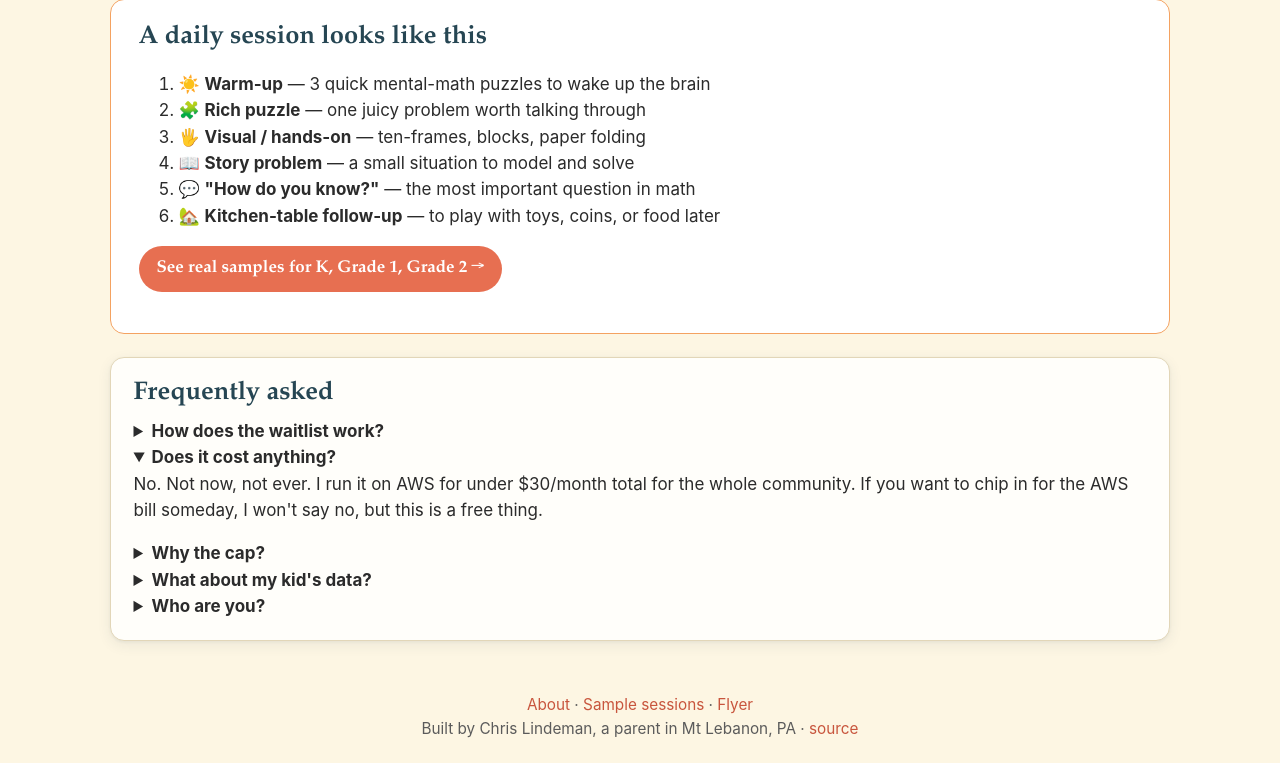
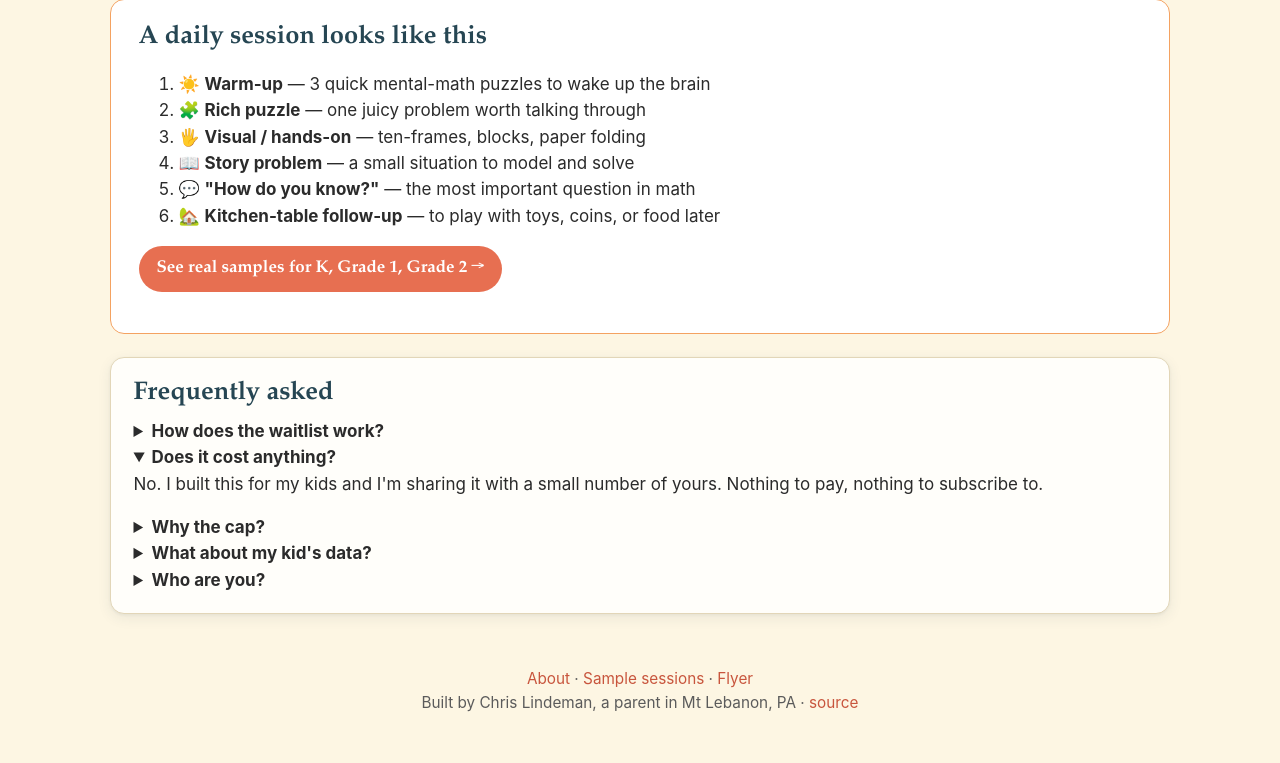
Before and after one commit to slimhindrance/mathcircle, a FastAPI app: page / in a window 1280 px wide, after a click on "Does it cost anything?". Shown: the part 1076-1839 px from the top of the page. Run offline with FastAPI, Linux system fonts and the light colour scheme; data comes from the database, SQL or seed files in the repository; data that the repository does not hold is empty.

Commit message:
landing FAQ: strip the $30/mo from the cost answer
Two reasons. One — saying the dollar amount makes the page feel
transactional and slightly tightfisted ("here's what I'm not paying
for you"), even though it was meant generously. Two — the cap
already does the cost-management work; doesn't need to be said.

The "Why the cap?" answer needed no change — its two stated reasons
(personal email scales to ~20, small > big) hold without mentioning
the unstated third one.

```diff
--- a/app/templates/landing.html
+++ b/app/templates/landing.html
@@ -115,7 +115,7 @@
   </details>
   <details>
     <summary><strong>Does it cost anything?</strong></summary>
-    <p>No. Not now, not ever. I run it on AWS for under $30/month total for the whole community. If you want to chip in for the AWS bill someday, I won't say no, but this is a free thing.</p>
+    <p>No. I built this for my kids and I'm sharing it with a small number of yours. Nothing to pay, nothing to subscribe to.</p>
   </details>
   <details>
     <summary><strong>Why the cap?</strong></summary>
```
